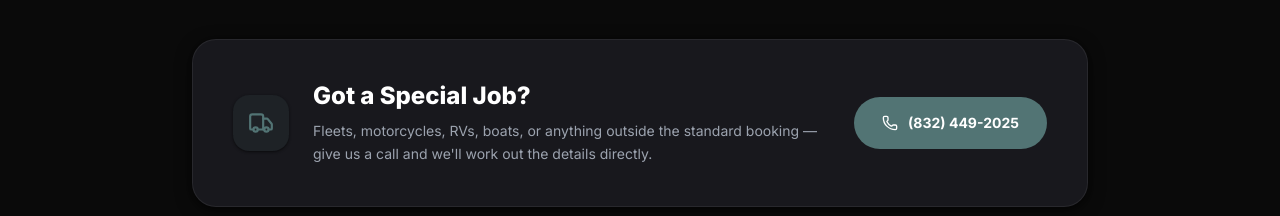
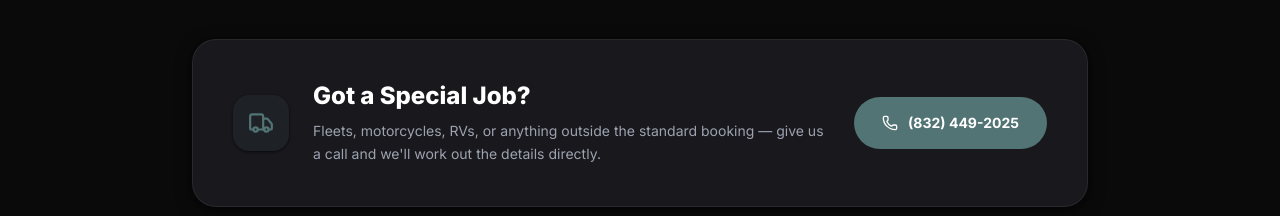
Before and after one commit to ToeJammm/MarlowsDetailing, a Next.js app: page / in a window 1280 px wide. Shown: the part 2700-2916 px from the top of the page. Built offline with nearby package versions, Linux system fonts and the light colour scheme.

Commit message:
copy: remove boats from special jobs description
Co-Authored-By: Claude Sonnet 4.6 <noreply@anthropic.com>

```diff
--- a/app/page.tsx
+++ b/app/page.tsx
@@ -281,7 +281,7 @@ export default function HomePage() {
                   Got a Special Job?
                 </h2>
                 <p className="text-gray-400 text-sm leading-relaxed max-w-lg">
-                  Fleets, motorcycles, RVs, boats, or anything outside the standard booking — give us a call and we&apos;ll work out the details directly.
+                  Fleets, motorcycles, RVs, or anything outside the standard booking — give us a call and we&apos;ll work out the details directly.
                 </p>
               </div>
               <a
```
